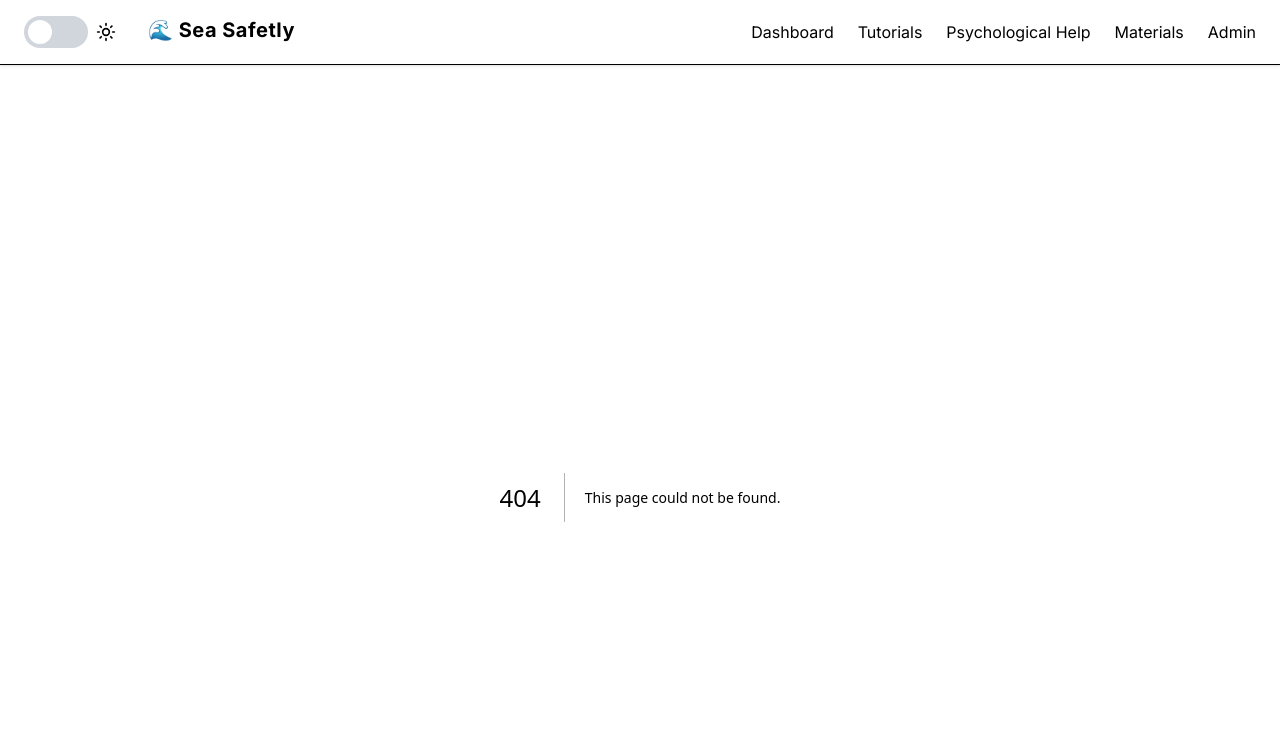
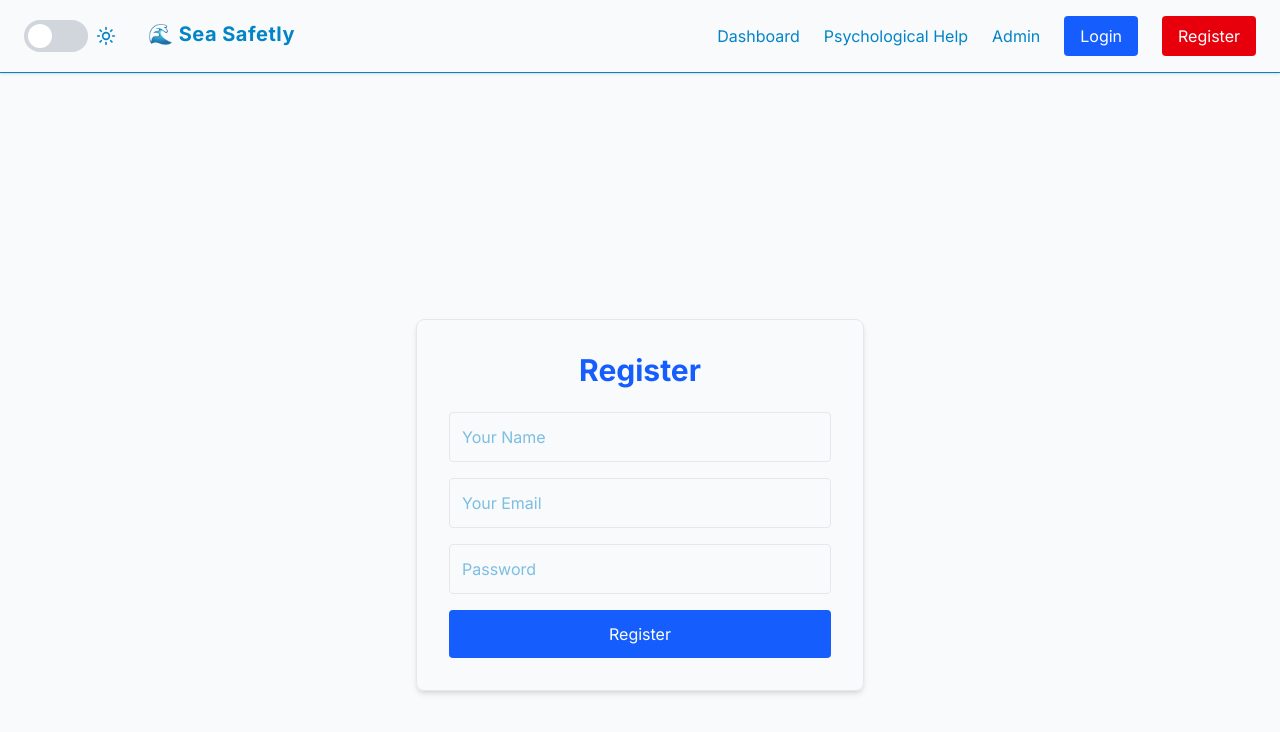
Before and after one commit to radu-bordea/NEXTjs-SeaSafety, a Next.js app: page /register in a window 1280 px wide. Before the commit this address had no page. Shown: the top 732 px of the page. Built offline with nearby package versions, Linux system fonts and the light colour scheme; no server answers.

Commit message:
get auth token, remove auth token, implement register and logout actions and add on UI, refactor Navbar for hsiing buttons and pages depending on login or logout

```diff
--- /dev/null
+++ b/actions/auth.actions.ts
@@ -0,0 +1,70 @@
+"use server";
+
+import { prisma } from "@/app/db/prisma";
+import bcrypt from "bcryptjs";
+import { signAuthToken, setAuthCookie, removeAuthCookie } from "@/app/lib/auth";
+
+type ResponseResult = {
+  success: boolean;
+  message: string;
+};
+
+export async function registerUser(
+  prevState: ResponseResult,
+  formData: FormData
+): Promise<ResponseResult> {
+  try {
+    const name = formData.get("name")?.toString();
+    const email = formData.get("email")?.toString();
+    const password = formData.get("password")?.toString();
+
+    if (!name || !email || !password) {
+      console.log("Validation error: Missing registration fields");
+      return { success: false, message: "All fields are required" };
+    }
+
+    // Check if user exists
+    const existingUser = await prisma.user.findUnique({ where: { email } });
+    if (existingUser) {
+      console.log("Registration failed, user already exists:", email);
+      return { success: false, message: "User already exists" };
+    }
+
+    // Hash password
+    const hashedPassword = await bcrypt.hash(password, 10);
+
+    // Create user
+    const user = await prisma.user.create({
+      data: { name, email, password: hashedPassword },
+    });
+
+    // Sign and set auth token
+    const token = await signAuthToken({ userId: user.id });
+    await setAuthCookie(token);
+    console.log(`User regsitered successfully: ${email}`);
+
+    return { success: true, message: "Registration successful" };
+  } catch (error) {
+    console.error("Registration error:", error);
+    return {
+      success: false,
+      message: "Something went wrong, please try again",
+    };
+  }
+}
+
+// Log user out and remove auth cookie
+export async function logoutUser(): Promise<{
+  success: boolean, message: string
+}> {
+  try {
+    await removeAuthCookie()
+    console.log("User logout successfully");
+    return {success: true, message: 'Logout successful'}
+  } catch (error) {
+    console.log("Unexpected error", error);
+
+    return {success: false, message: "logout failed. Please try again"}
+
+  }
+}
--- /dev/null
+++ b/app/(auth)/register/page.tsx
@@ -0,0 +1,7 @@
+import RegisterForm from "./register-form";
+
+const RegisterPage = () => {
+  return <RegisterForm />;
+};
+
+export default RegisterPage;
--- /dev/null
+++ b/app/(auth)/register/register-form.tsx
@@ -0,0 +1,72 @@
+"use client";
+
+import { useActionState, useEffect } from "react";
+import { toast } from "sonner";
+import { useRouter } from "next/navigation";
+import { registerUser } from "@/actions/auth.actions";
+
+const RegisterForm = () => {
+  const router = useRouter();
+
+  const initialState = {
+    success: false,
+    message: "",
+  };
+
+  const [state, formAction] = useActionState(registerUser, initialState);
+
+  useEffect(() => {
+    if (state.success) {
+      toast.success("Registration successful!");
+      router.push("/tutorials");
+      router.refresh();
+    } else if (state.message) {
+      toast.error(state.message);
+    }
+  }, [state, router]);
+
+  return (
+    <div className="min-h-screen flex items-center justify-center px-4">
+      <div className="w-full max-w-md shadow-md rounded-lg p-8 border border-gray-200">
+        <h1 className="text-3xl font-bold mb-6 text-center text-blue-600">
+          Register
+        </h1>
+
+        <form action={formAction} className="space-y-4">
+          <input
+            className="w-full border border-gray-200 p-3 rounded focus:outline-none focus:ring-2 focus:ring-blue-400"
+            type="text"
+            name="name"
+            placeholder="Your Name"
+            autoComplete="name"
+            required
+          />
+          <input
+            className="w-full border border-gray-200 p-3 rounded focus:outline-none focus:ring-2 focus:ring-blue-400"
+            type="email"
+            name="email"
+            placeholder="Your Email"
+            autoComplete="email"
+            required
+          />
+          <input
+            className="w-full border border-gray-200 p-3 rounded focus:outline-none focus:ring-2 focus:ring-blue-400"
+            type="password"
+            name="password"
+            placeholder="Password"
+            autoComplete="new-password"
+            required
+          />
+          <button
+            className="w-full bg-blue-600 text-white p-3 rounded hover:bg-blue-700 transition disabled:opacity-50"
+            type="submit"
+          >
+            Register
+          </button>
+        </form>
+      </div>
+    </div>
+  );
+};
+
+export default RegisterForm;
--- a/app/layout.tsx
+++ b/app/layout.tsx
@@ -2,8 +2,8 @@ import "./globals.css";
 import type { Metadata } from "next";
 import { Inter } from "next/font/google";
 import { ThemeProvider } from "next-themes";
-import { Navbar } from "@/components/Navbar";
 import { Toaster } from "sonner";
+import NavbarWrapper from "@/components/NavbarWrapper";
 
 const inter = Inter({ subsets: ["latin"] });
 
@@ -23,7 +23,7 @@ export default function RootLayout({
         className={`${inter.className} bg-background text-foreground transition-colors duration-300`}
       >
         <ThemeProvider attribute="class" defaultTheme="system" enableSystem>
-          <Navbar />
+          <NavbarWrapper/>
           <main className="flex items-center justify-center min-h-[calc(100vh-80px)] p-8">
             {children}
           </main>
--- a/app/lib/auth.ts
+++ b/app/lib/auth.ts
@@ -53,4 +53,20 @@ export async function setAuthCookie(token: string) {
   }
 }
 
-// Get auth token
+// Get auth token from cookie
+export async function getAuthCookie() {
+  const cookieStore = await cookies()
+  const token = cookieStore.get(cookieName)
+  return token?.value
+}
+
+// Remove auth token cookie
+export async function removeAuthCookie() {
+  try {
+    const cookieStore = await cookies()
+    cookieStore.delete(cookieName)
+  } catch (error) {
+    console.log("Failed to remove auth cookie", "error: ",error);
+
+  }
+}
--- /dev/null
+++ b/app/lib/current-user.ts
@@ -0,0 +1,31 @@
+import { verifyAuthToken, getAuthCookie } from "./auth";
+import { prisma } from "@/app/db/prisma";
+
+type AuthPayload = {
+  userId: string;
+};
+
+export async function getCurrentuser() {
+  try {
+    const token = await getAuthCookie();
+    if (!token) return null;
+
+    const payload = (await verifyAuthToken(token)) as AuthPayload;
+
+    if (!payload?.userId) return null;
+
+    const user = await prisma.user.findUnique({
+      where: { id: payload.userId },
+      select: {
+        id: true,
+        email: true,
+        name: true,
+      },
+    });
+
+    return user;
+  } catch (error) {
+    console.log("Error getting the current user", error);
+    return null;
+  }
+}
--- a/components/Navbar.tsx
+++ b/components/Navbar.tsx
@@ -1,12 +1,37 @@
 "use client";
 
 import Link from "next/link";
-import { useState } from "react";
+import { useState, useEffect, useActionState } from "react";
+import { useRouter } from "next/navigation";
+import { logoutUser } from "@/actions/auth.actions";
 import { Menu, X } from "lucide-react";
 import ThemeSwitcher from "./ThemeSwitcher";
+import { toast } from "sonner";
 
-export function Navbar() {
+type NavbarProps = {
+  user: { id: string; email: string; name: string } | null;
+};
+
+export function Navbar({ user }: NavbarProps) {
   const [isOpen, setIsOpen] = useState(false);
+  const router = useRouter();
+
+  const initialState = {
+    success: false,
+    message: "",
+  };
+
+  // ✅ Correct useActionState usage
+  const [state, formAction] = useActionState(logoutUser, initialState);
+
+  useEffect(() => {
+    if (state.success) {
+      toast.success("Logout successful");
+      router.push("/login");
+    } else if (state.message) {
+      toast.error(state.message);
+    }
+  }, [state, router]);
 
   return (
     <header className="border-b shadow-sm relative z-50">
@@ -20,34 +45,93 @@ export function Navbar() {
             {isOpen ? <X size={28} /> : <Menu size={28} />}
           </button>
         </div>
+
+        {/* Desktop Menu */}
         <nav className="hidden lg:flex gap-6 items-center">
           <Link href="/">Dashboard</Link>
-          <Link href="/tutorials">Tutorials</Link>
           <Link href="/psychology">Psychological Help</Link>
-          <Link href="/materials">Materials</Link>
           <Link href="/admin">Admin</Link>
+          {user ? (
+            <>
+              <Link href="/tutorials">Tutorials</Link>
+              <Link href="/materials">Materials</Link>
+              <form action={formAction}>
+                <button
+                  type="submit"
+                  className="bg-yellow-500 text-white px-4 py-2 rounded hover:bg-yellow-600 transition"
+                >
+                  Logout
+                </button>
+              </form>
+            </>
+          ) : (
+            <>
+              <Link
+                href="/login"
+                className="bg-blue-600 text-white px-4 py-2 rounded hover:bg-blue-700 transition"
+              >
+                Login
+              </Link>
+              <Link
+                href="/register"
+                className="bg-red-600 text-white px-4 py-2 rounded hover:bg-red-700 transition"
+              >
+                Register
+              </Link>
+            </>
+          )}
         </nav>
       </div>
 
-      {/* Fullscreen Mobile Menu */}
+      {/* Mobile Menu */}
       {isOpen && (
         <div className="fixed inset-0 bg-white dark:bg-zinc-900 flex flex-col items-center justify-center gap-6 text-xl font-medium z-40 transition-all">
-          {/* <ThemeSwitcher /> */}
           <Link href="/" onClick={() => setIsOpen(false)}>
             Dashboard
-          </Link>
-          <Link href="/tutorials" onClick={() => setIsOpen(false)}>
-            Tutorials
           </Link>
           <Link href="/psychology" onClick={() => setIsOpen(false)}>
             Psychological Help
           </Link>
-          <Link href="/materials" onClick={() => setIsOpen(false)}>
-            Materials
-          </Link>
           <Link href="/admin" onClick={() => setIsOpen(false)}>
             Admin
           </Link>
+
+          {user ? (
+            <>
+              <Link href="/tutorials" onClick={() => setIsOpen(false)}>
+                Tutorials
+              </Link>
+              <Link href="/materials" onClick={() => setIsOpen(false)}>
+                Materials
+              </Link>
+              <form action={formAction}>
+                <button
+                  type="submit"
+                  className="bg-yellow-500 text-white px-4 py-2 rounded hover:bg-yellow-600 transition"
+                >
+                  Logout
+                </button>
+              </form>
+            </>
+          ) : (
+            <>
+              <Link
+                href="/login"
+                onClick={() => setIsOpen(false)}
+                className="bg-blue-600 w-[100px] text-white text-center px-2 py-1 rounded hover:bg-blue-700 transition"
+              >
+                Login
+              </Link>
+              <Link
+                href="/register"
+                onClick={() => setIsOpen(false)}
+                className="bg-red-600 w-[100px] text-white text-center px-2 py-1 rounded hover:bg-red-700 transition"
+              >
+                Register
+              </Link>
+            </>
+          )}
+
           <button
             onClick={() => setIsOpen(false)}
             className="absolute top-6 right-6"
--- /dev/null
+++ b/components/NavbarWrapper.tsx
@@ -0,0 +1,8 @@
+// components/NavbarWrapper.tsx
+import { getCurrentuser } from "@/app/lib/current-user";
+import { Navbar } from "./Navbar";
+
+export default async function NavbarWrapper() {
+  const user = await getCurrentuser();
+  return <Navbar user={user} />;
+}
```
